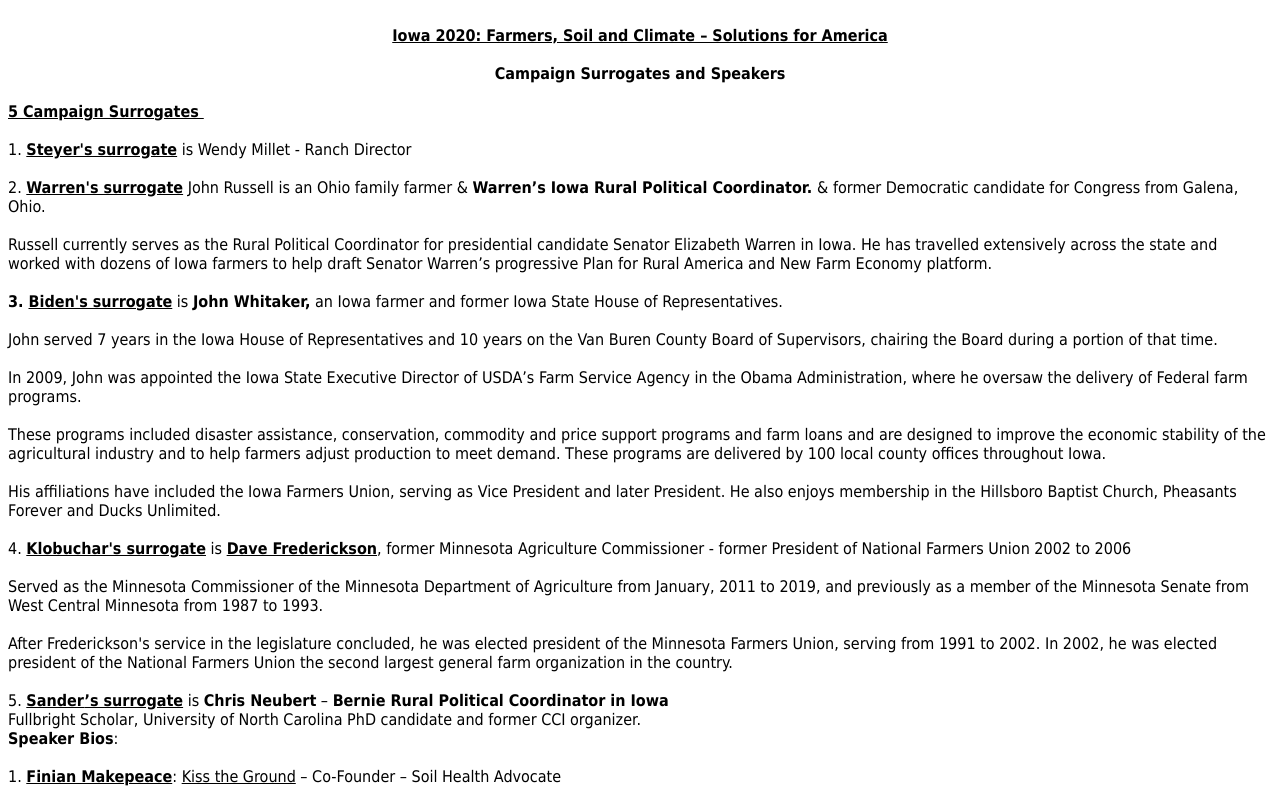
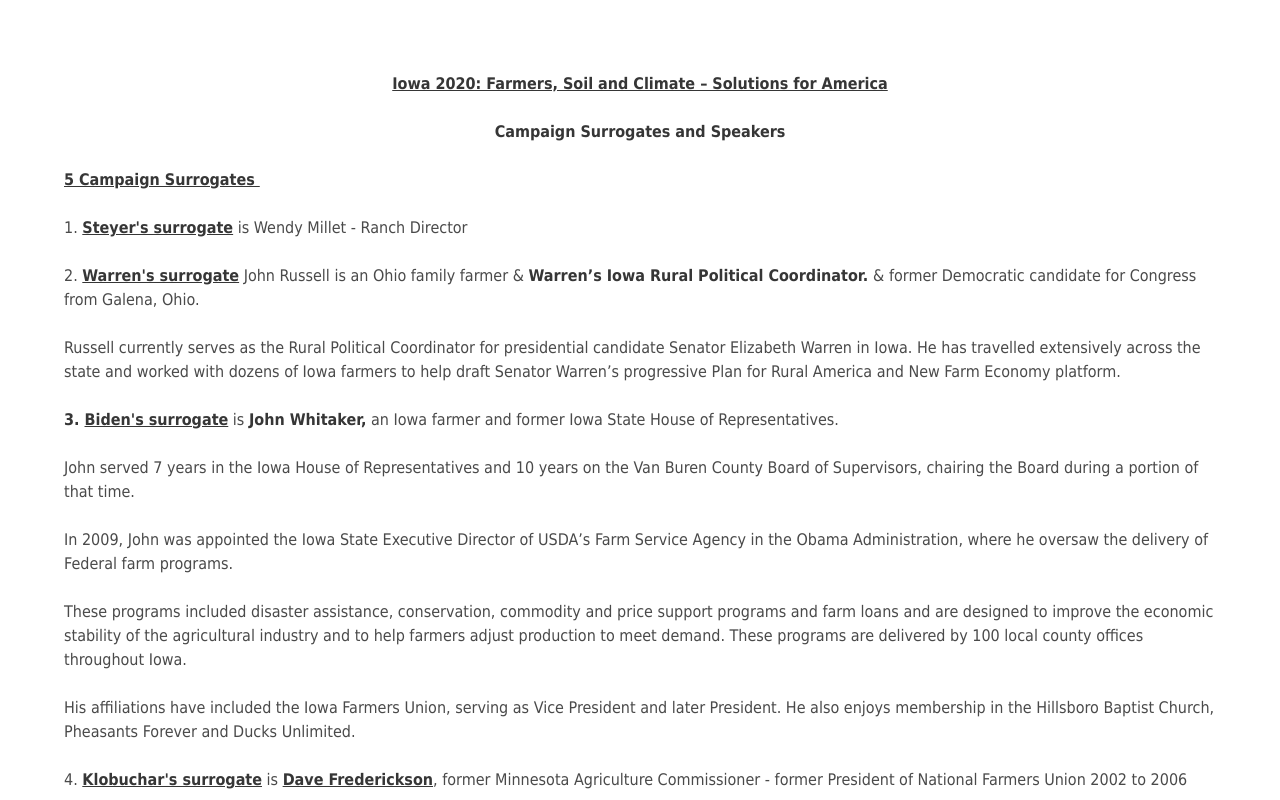
Before and after one commit to mroswell/SoilAndClimate, a plain HTML site: page index.html in a window 1280 px wide. Shown: the top 800 px of the page. Drawn offline with nearby package versions, Linux system fonts and the light colour scheme.

Commit message:
Update index.html

```diff
--- a/index.html
+++ b/index.html
@@ -1,4 +1,11 @@
-<div>
+<html>
+  <head>
+        <link rel="stylesheet" href="https://cdn.jsdelivr.net/npm/bulma@0.8.0/css/bulma.min.css">
+    <script defer src="https://use.fontawesome.com/releases/v5.3.1/js/all.js"></script>
+  </head>
+<body>
+    <section class="section">
+    <div class="container">
   <div style="clear:both;">
     <p style="margin-top:0pt; margin-bottom:0pt; font-size:12pt;"><span style="font-family:'Helvetica Neue';">&nbsp;</span></p>
   </div>
@@ -167,3 +174,6 @@
     <p style="margin-top:0pt; margin-bottom:0pt; text-align:right; font-size:12pt;"><span style="font-family:'Times New Roman';">1</span></p>
   </div>
 </div>
+  </section>
+  </body>
+</html>
```
